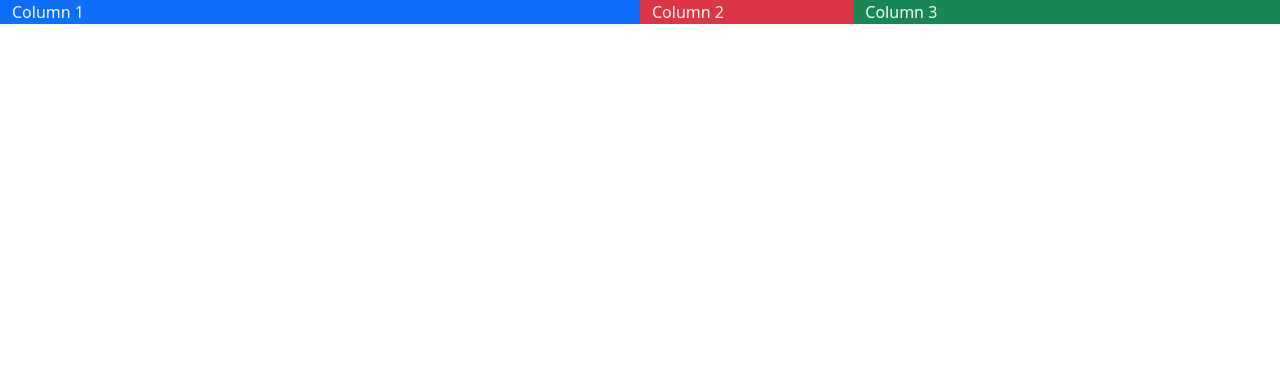
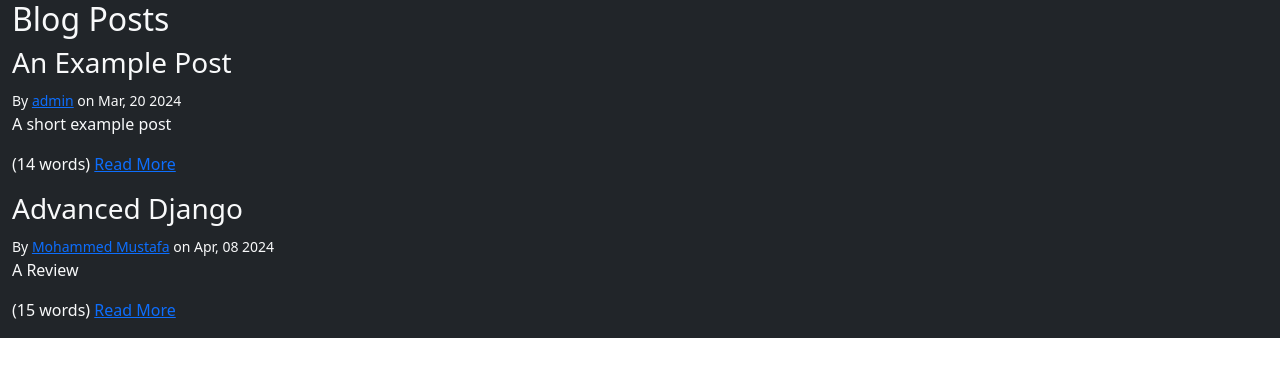
Before and after one commit to momustafam/Django-Blog-App, a Django app: page / in a window 1280 px wide. Shown: the top 377 px of the page. Run offline with Django 3.2, Linux system fonts and the light colour scheme; data comes from the database, SQL or seed files in the repository; both versions use the stored data as it was after the commit; parts of the project's set-up code (start-up, migrations or seed data) failed here and were passed over.

Commit message:
Finish custom filters

```diff
--- /dev/null
+++ b/blog/templatetags/blog_extras.py
@@ -0,0 +1,28 @@
+from django.utils.html import format_html
+from django.contrib.auth import get_user_model
+from django.template import Library
+
+user_model = get_user_model()
+register = Library()
+
+@register.filter
+def author_details(author, current_user=None):
+    # Handle wrong author or current_user datatype
+    if not isinstance(author, user_model):
+        return ""
+    # Display the blog's author name on the blog
+    if author == current_user:
+        name = format_html("<strong>me</strong>")
+    elif author.first_name and author.last_name:
+        name = f"{author.first_name} {author.last_name}"
+    else:
+        name = f"{author.username}"
+    # Display a link to the email address of the blog's author
+    if author.email:
+        prefix = format_html('<a href="mailto:{}">', author.email)
+        suffix = format_html('</a>')
+    else:
+        prefix = ''
+        suffix = ''
+
+    return format_html("{}{}{}", prefix, name, suffix)
--- a/blog/views.py
+++ b/blog/views.py
@@ -1,5 +1,7 @@
 from django.shortcuts import render
-
+from django.utils import timezone
+from .models import Post
 
 def index(request):
-    return render(request, "blog/index.html")
+    posts = Post.objects.filter(published_at__lte=timezone.now())
+    return render(request, "blog/index.html", {"posts": posts})
--- a/templates/blog/index.html
+++ b/templates/blog/index.html
@@ -1,8 +1,18 @@
 {% extends "base.html" %}
+{% load blog_extras %}
 {% block content %}
-<div class="row">
-    <div class="col-xs-12 col-sm-10 col-md-6 bg-primary">Column 1</div>
-    <div class="col-xs-12 col-sm-2 col-md-2 bg-danger">Column 2</div>
-    <div class="col bg-success">Column 3</div>
-</div>
+	<h2>Blog Posts</h2>
+	{% for post in posts %}
+	<div class="row">
+		<div class="col">
+			<h3>{{ post.title }}</h3>
+				<small>By {{ post.author|author_details:request.user|safe }} on {{ post.published_at|date:"M, d Y" }}</small>
+			<p>{{ post.summary }}</p>
+			<p>
+				({{ post.content|wordcount }} words)
+				<a href="#">Read More</a>
+			</p>
+		</div>
+	</div>
+	{% endfor %}
 {% endblock %}
```
Also changed, not shown: blog/templatetags/__init__.py (added), db.sqlite3.
